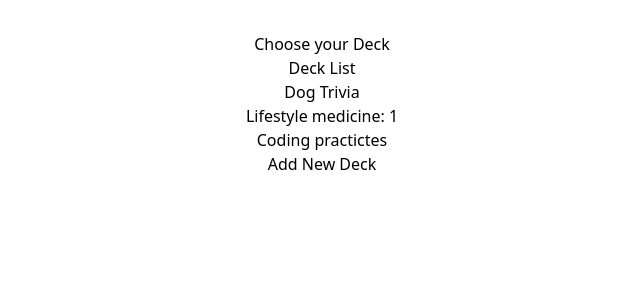
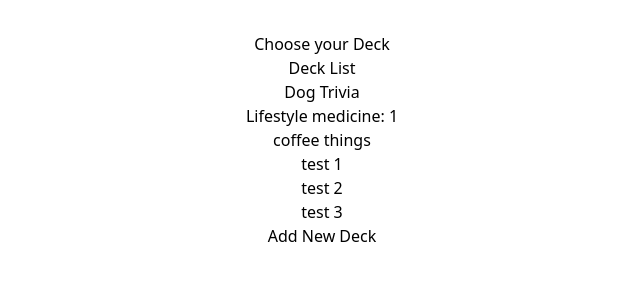
Before and after one commit to AdventureBear/vite-flashcards, a React (Vite) app: page / in a window 1280 px wide. Shown: the top 300 px of the page, without its empty margins (318-958 px from the left). Built offline with nearby package versions, Linux system fonts and the light colour scheme; data requests are answered from the project's data file.

Commit message:
24 refetch deck list after adding deck

```diff
--- a/data/db.json
+++ b/data/db.json
@@ -2,7 +2,7 @@
   "decks": [
     {
       "id": "j-VnnFJGUqJH4oNWzttpT",
-      "archive": false,
+      "archived": false,
       "name": "Dog Trivia",
       "cards": [
         {
@@ -54,18 +54,13 @@
           "question": "Who is the best dog in town? ",
           "answer": "NOT HARVEY",
           "id": 543
-        },
-        {
-          "question": "test",
-          "answer": "test",
-          "id": 544
         }
       ]
     },
     {
       "id": 2,
       "name": "Lifestyle medicine: 1",
-      "archive": false,
+      "archived": false,
       "cards": [
         {
           "question": "What is Lifestyle Medicine",
@@ -85,8 +80,34 @@
       ]
     },
     {
-      "name": "Coding practictes",
-      "id": "LVT61JF"
+      "name": "coffee things",
+      "archived": false,
+      "cards": [],
+      "id": "ctmG-d5"
+    },
+    {
+      "name": "test 1",
+      "archived": false,
+      "cards": [],
+      "id": "_kNFBSQ"
+    },
+    {
+      "name": "test 2",
+      "archived": false,
+      "cards": [],
+      "id": "n-3t9ca"
+    },
+    {
+      "name": "test 3",
+      "archived": false,
+      "cards": [
+        {
+          "question": "q 2",
+          "answer": "answer 2",
+          "id": null
+        }
+      ],
+      "id": "giDcH3r"
     }
   ]
 }
--- a/src/App.tsx
+++ b/src/App.tsx
@@ -87,7 +87,7 @@ function App() {
 
 
     //reactQuery, get all data
-    const { isLoading, error, data } = useQuery('repoData', () =>
+    const { isLoading, error, data , refetch } = useQuery('repoData', () =>
         fetch(URL).then(res =>
             res.json()
         )
@@ -256,7 +256,11 @@ function App() {
                 "content-type": "application/json",
             },
             body: JSON.stringify({
-                name
+                name,
+                "archived": false,
+                "cards": [
+
+                ]
             }),
         })
 
@@ -265,8 +269,16 @@ function App() {
 
         if (!response.ok) {
             throw new Error(result.message);
+        }
+        // Update local state after successful API call
+        await refetch();
+        updateDeckName(name)
+        updateDeck( [])
+        updateShowDashboard(false)
+        updateShowDeckOptions(false)
+        updateShowQuiz(true)
+        // updateDeckName(name)
 
-        }
         return result;
 
     }
@@ -302,9 +314,7 @@ function App() {
             throw new Error(result.message);
         }
         // Update local state after successful API call
-
         updateDeck(updatedCards)
-
 
         return result;
     }
@@ -324,7 +334,6 @@ function App() {
                     <AddDeckModal
                         handleAddNewDeck = {handleAddNewDeck}
                         onClose={() => {
-                            updateShowDashboard(true)
                             updateShowAddDeck(false)
                         }}
                     />
--- a/src/components/AddDeck.tsx
+++ b/src/components/AddDeck.tsx
@@ -15,8 +15,6 @@ const AddDeckModal = ({ onClose, handleAddNewDeck }: AddDeckModalProps) => {
         handleAddNewDeck(deckName)
         setDeckName('')
         setShowConfirmAdd(true)
-        // onClose()
-
     }
 
     return (
@@ -51,14 +49,13 @@ const AddDeckModal = ({ onClose, handleAddNewDeck }: AddDeckModalProps) => {
             <button className="bg-blue-500 text-white px-4 py-2 rounded" onClick={onClose}>Close</button>
 
 
-            {/*<input type="submit" value="Add"/>*/}
         </form>
             </div>
             </div>
 
             <SuccessfulAddDeckModal
                 show = {showConfirmAdd}
-                closeAddCard = {onClose}
+                // closeAddCard = {onClose}
                 close = {()=>{setShowConfirmAdd(false)}}
             />
 
--- a/src/components/SuccessfulAddDeck.tsx
+++ b/src/components/SuccessfulAddDeck.tsx
@@ -2,15 +2,16 @@ import {useFlashCardState} from "../store.ts";
 
 interface SucessfulAddDeckModalProps {
     show: boolean,
-    // setShowQuiz: (arg0: boolean) => void,
     close: () => void,  // close this modal
-    closeAddCard: ()=>void,  //close add card
+    // closeAddCard: ()=>void,  //close add card
 }
 
 const SuccessfulAddDeckModal = ({ show, close}: SucessfulAddDeckModalProps) => {
 
     const updateShowDashboard = useFlashCardState((state)=>state.updateShowDashboard)
     const updateShowAddDeck = useFlashCardState((state)=>state.updateShowAddDeck)
+    const updateShowCard = useFlashCardState((state)=>state.updateShowCard)
+
 
 
     return (
@@ -25,8 +26,15 @@ const SuccessfulAddDeckModal = ({ show, close}: SucessfulAddDeckModalProps) => {
                             <button
                                 className="bg-blue-500 text-white px-4 py-2 rounded mr-4"
                                 onClick={()=>{
+                                    updateShowAddDeck(false)
+                                    updateShowCard(true)
+                                    close()
+                                }}>Add Questions</button>
+                            <button
+                                className="bg-blue-500 text-white px-4 py-2 rounded mr-4"
+                                onClick={()=>{
+                                    updateShowAddDeck(false)
                                     updateShowDashboard(true)
-                                    updateShowAddDeck(false)
                                     close()
                                 }}>Back to Dashboard</button>
 
```
